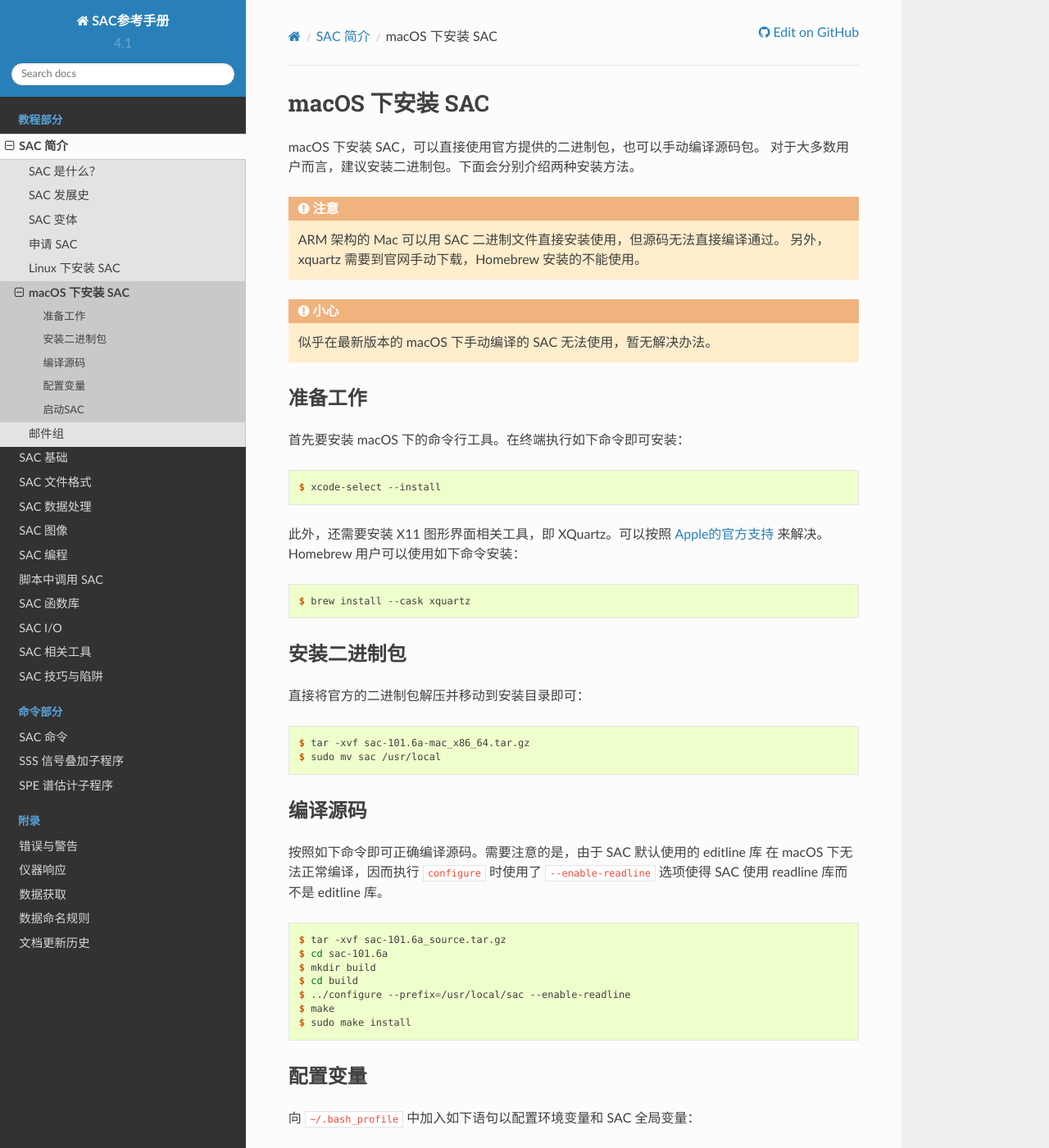
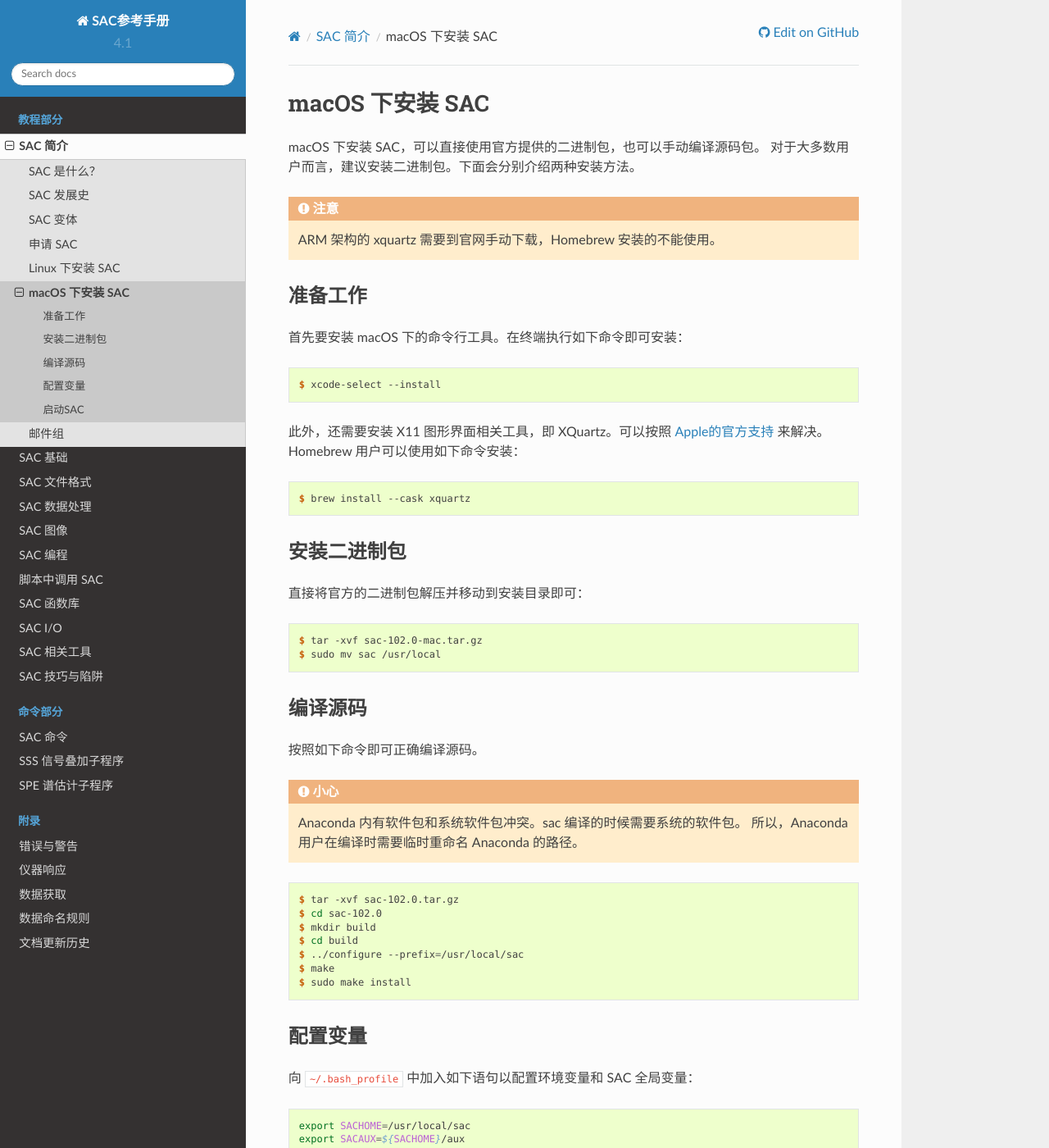
Before and after one commit to seisman/SAC_Docs_zh, a Sphinx documentation site: the page built from source/introduction/macOS-install.rst, in a window 1280 px wide and 1400 px high. Shown: the whole window at 82% size. Built offline with Sphinx 7.4.7 and the Read the Docs theme 2.0.0, drawn with Linux system fonts in a browser that asks for light colours; some of the changed text lies outside the part shown.

Commit message:
Mac 安装 sac 更新至 102 版

```diff
--- a/source/introduction/macOS-install.rst
+++ b/source/introduction/macOS-install.rst
@@ -6,12 +6,7 @@ macOS 下安装 SAC，可以直接使用官方提供的二进制包，也可以
 
 .. attention::
 
-   ARM 架构的 Mac 可以用 SAC 二进制文件直接安装使用，但源码无法直接编译通过。
-   另外，xquartz 需要到官网手动下载，Homebrew 安装的不能使用。
-
-.. caution::
-
-   似乎在最新版本的 macOS 下手动编译的 SAC 无法使用，暂无解决办法。
+   ARM 架构的 xquartz 需要到官网手动下载，Homebrew 安装的不能使用。
 
 准备工作
 --------
@@ -37,23 +32,26 @@ Homebrew 用户可以使用如下命令安装：
 
 .. code-block:: console
 
-    $ tar -xvf sac-101.6a-mac_x86_64.tar.gz
+    $ tar -xvf sac-102.0-mac.tar.gz
     $ sudo mv sac /usr/local
 
 编译源码
 --------
 
-按照如下命令即可正确编译源码。需要注意的是，由于 SAC 默认使用的 editline 库
-在 macOS 下无法正常编译，因而执行 ``configure`` 时使用了 ``--enable-readline``
-选项使得 SAC 使用 readline 库而不是 editline 库。
+按照如下命令即可正确编译源码。
+
+.. caution::
+
+   Anaconda 内有软件包和系统软件包冲突。sac 编译的时候需要系统的软件包。
+   所以，Anaconda 用户在编译时需要临时重命名 Anaconda 的路径。
 
 .. code-block:: console
 
-    $ tar -xvf sac-101.6a_source.tar.gz
-    $ cd sac-101.6a
+    $ tar -xvf sac-102.0.tar.gz
+    $ cd sac-102.0
     $ mkdir build
     $ cd build
-    $ ../configure --prefix=/usr/local/sac --enable-readline
+    $ ../configure --prefix=/usr/local/sac
     $ make
     $ sudo make install
 
@@ -100,7 +98,7 @@ Homebrew 用户可以使用如下命令安装：
 .. code-block:: console
 
     $ sac
-     SEISMIC ANALYSIS CODE [11/11/2013 (Version 101.6a)]
+     SEISMIC ANALYSIS CODE [04/19/2021 (Version 102.0)]
      Copyright 1995 Regents of the University of California
 
     SAC>
```
